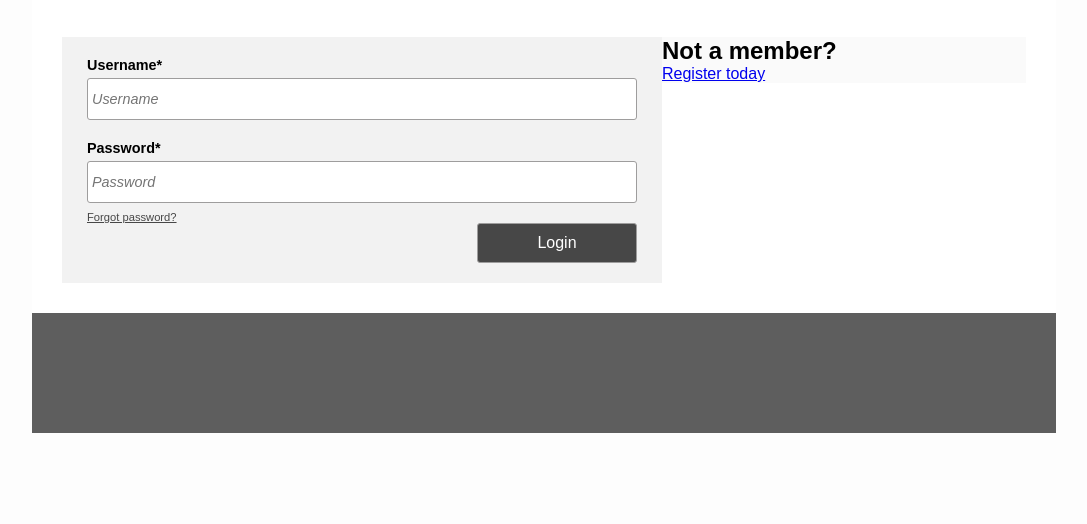
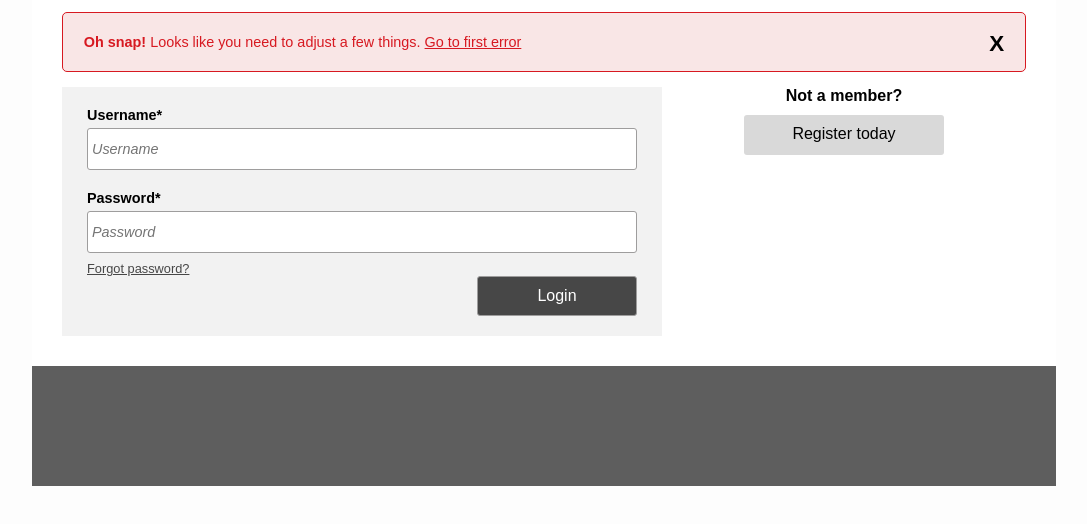
Before and after one commit to tvthatsme/authentication-demo, a website: page app/index.html at #/login in a window 1280 px wide. Shown: the part 218-742 px from the top of the page, without its empty margins (96-1183 px from the left). Drawn offline with nearby package versions, Linux system fonts and the light colour scheme; some packages are replaced by stand-ins of ours; files that its build step writes are made by us from their sources.

Commit message:
Added 'oh snap' alert to login section.

```diff
--- a/app/styles/main.scss
+++ b/app/styles/main.scss
@@ -7,6 +7,9 @@ $white-offWhite: #FDFDFD;
 $gray-primary: #474747;
 $gray-primary-hover: #9E9D9D;
 $gray-secondary: #E6E6E6;
+
+$red: #D71921;
+$red-background: #F9E6E6;
 
 // Fit the content to the bounds of the application
 @mixin fitContent {
@@ -57,21 +60,32 @@ h1 {
   margin-bottom: .5rem;
 }
 
+h2 {
+  font-size: 1rem;
+  font-weight: 900;
+}
+
 h3 {
   font-weight: 400;
 }
 
-button {
+a.button {
   @include buttonMix {
-    background-color: #9E9D9D;
+    background-color: #D9D9D9;
   }
+  width: 200px;
+  color: black;
+  text-decoration: none;
+  display: inline-block;
+  margin: 10px;
+  padding: 10px;
 }
 
 form {
+//  position: relative;
   float: left;
-  width: 100%;
   background-color: #F2F2F2;
-  max-width: 600px;
+  width: 600px;
   padding-left: 25px;
   padding-right: 35px;
   padding-bottom: 20px;
@@ -84,7 +98,7 @@ form {
   a {
     display: block;
     margin-top: 8px;
-    font-size: .7rem;
+    font-size: .8rem;
     font-weight: 300;
     color: $gray-primary;
   }
@@ -114,6 +128,7 @@ form {
 }
 
 .formAlternate {
+  text-align: center;
 }
 
 // Container holds every part of the app except header and footer
@@ -128,11 +143,13 @@ form {
   margin-bottom: 40px;
 }
 
-.content {
-  position: relative;
-  width: 100%;
-  background-color: #FAFAFA;
-}
+//.content {
+////  position: relative;
+//  margin: -15px;
+//  padding: 15px;
+//  width: 100%;
+//  background-color: #FAFAFA;
+//}
 
 .header {
   @include fitContent {
@@ -146,6 +163,31 @@ form {
   @include fitContent {
     height: 120px;
     background-color: #5E5E5E;
+  }
+}
+
+.alert {
+  float: left;
+  width: 100%;
+  height: 60px;
+  padding: 1.3rem;
+  margin-bottom: 15px;
+  margin-top: -25px;
+  border: 1px solid $red;
+  border-radius: 5px;
+  color: $red;
+  font-size: .9rem;
+  background-color: $red-background;
+  a {
+    color: $red;
+  }
+  &:after {
+    content: "X";
+    color: #000000;
+    float: right;
+    font-size: 1.4rem;
+    font-weight: 900;
+    margin-top: -3px;
   }
 }
 
@@ -169,3 +211,13 @@ form {
     margin-left: 0px;
   }
 }
+
+// Screen size is less than 420px wide
+@media screen and (max-width: 420px) {
+  form {
+    padding: 10px;
+  }
+//  form.input[type=button] {
+//    width: 100%;
+//  }
+}
--- a/app/views/login.html
+++ b/app/views/login.html
@@ -2,14 +2,28 @@
   <h1>Login</h1>
   <h3>Access your account</h3>
 </div>
-<div ng-controller='LoginCtrl' class="content">
-  <div>
-    <form>
+<div ng-controller='LoginCtrl'>
+  <div class="alert">
+    <b>Oh snap!</b> Looks like you need to adjust a few things.
+    <a href="#">Go to first error</a>
+  </div>
+  <div class="content">
+    <form name="loginForm" novalidate>
       <p>Username*</p>
-      <input type="text" ng-model="user.username" placeholder="Username" />
+      <input type="text" ng-model="user.username" name="uName" required="" placeholder="Username" />
+<!--
+      <div ng-show="loginForm.$submitted || loginForm.uName.$touched">
+        <div ng-show="form.uName.$error.required">Please enter this information</div>
+      </div>
+-->
       <br/>
       <p>Password*</p>
-      <input type="text" ng-model="user.password" placeholder="Password" />
+      <input type="text" ng-model="user.password" name="uPass" required="" placeholder="Password" />
+<!--
+      <div ng-show="loginForm.$submitted || loginForm.uPass.$touched">
+        <div ng-show="form.uPass.$error.required">Please enter this information</div>
+      </div>
+-->
       <a href="#">Forgot password?</a>
       <input type="button" ng-click="login()" value="Login" />
     </form>
```
